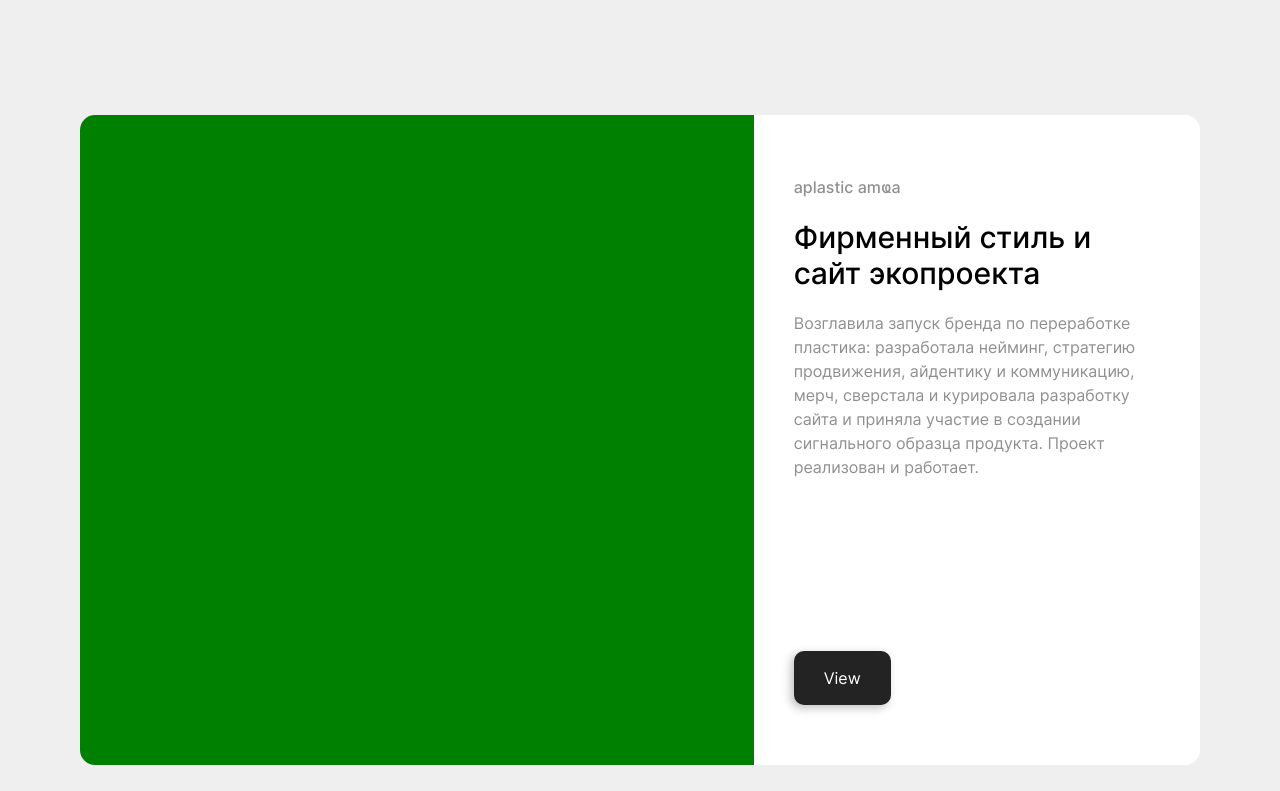
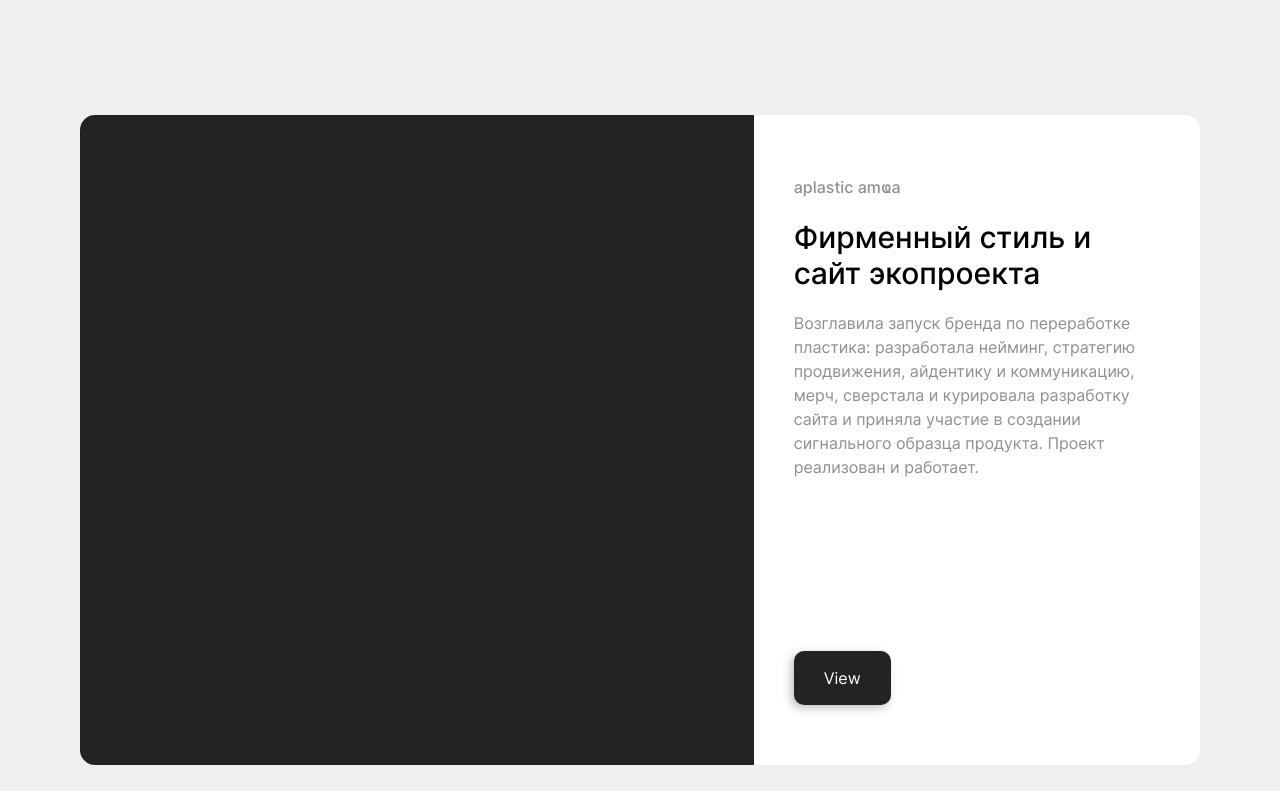
Before and after one commit to geraskinalekseysergeevich/olga-alagirova-portfolio-2026, a React (Vite) app: page / in a window 1280 px wide. Shown: the part 3049-3840 px from the top of the page. Built offline with nearby package versions, Linux system fonts and the light colour scheme.

Commit message:
feat: color

```diff
--- a/src/components/brand-case-card/brand-case-card.module.css
+++ b/src/components/brand-case-card/brand-case-card.module.css
@@ -6,7 +6,7 @@
 }
 
 .image {
-	background-color: green;
+	background-color: var(--color-black);
 	border-bottom-left-radius: var(--brand-border-radius);
 	border-top-left-radius: var(--brand-border-radius);
 }
--- a/src/components/other-case-card/other-case-card.module.css
+++ b/src/components/other-case-card/other-case-card.module.css
@@ -5,7 +5,7 @@
 }
 
 .image {
-	background-color: green;
+	background-color: var(--color-black);
 	border-top-left-radius: var(--other-border-radius);
 	border-top-right-radius: var(--other-border-radius);
 }
```
